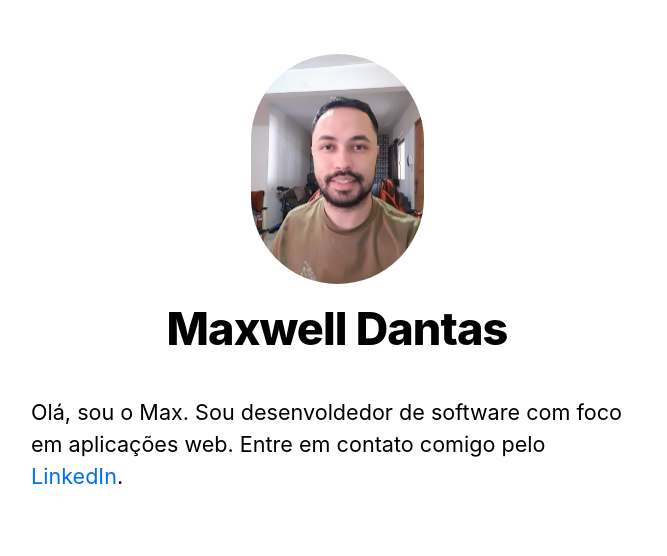
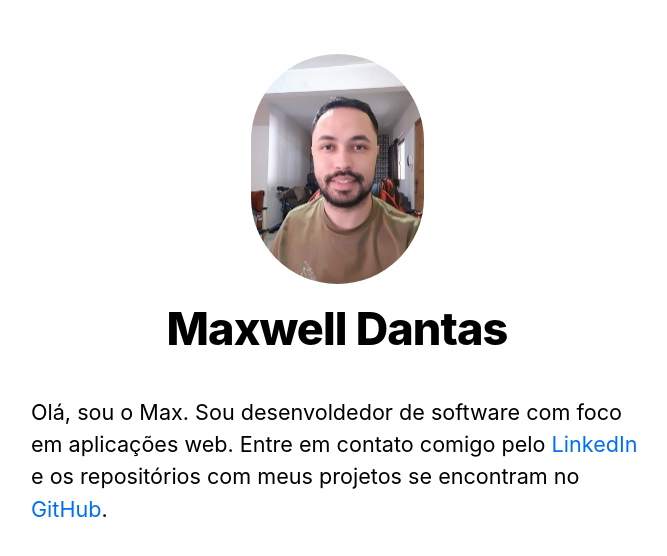
Before and after one commit to maxwelldantas/maxwelldantas.com, a Next.js app: page / in a window 1280 px wide. Shown: the top 556 px of the page, without its empty margins (303-970 px from the left). Built offline with nearby package versions, Linux system fonts and the light colour scheme.

Commit message:
:rocket: Inserindo o link do GitHub

```diff
--- a/package.json
+++ b/package.json
@@ -1,6 +1,6 @@
 {
   "name": "maxwelldantas.com",
-  "version": "0.1.0",
+  "version": "1.1.0",
   "private": true,
   "scripts": {
     "dev": "next dev",
--- a/pages/index.js
+++ b/pages/index.js
@@ -9,8 +9,9 @@ export default function Home() {
         <title>{siteTitle}</title>
       </Head>
       <section className={utilStyles.headingMd}>
-        <p>Olá, sou o Max. Sou desenvoldedor de software com foco em aplicações web. Entre em contato comigo pelo
-          <a href="https://www.linkedin.com/in/maxwelldantas" target="_blank"> LinkedIn</a>.
+        <p>
+          Olá, sou o Max. Sou desenvoldedor de software com foco em aplicações web. Entre em contato comigo pelo <a href="https://www.linkedin.com/in/maxwelldantas"
+            target="_blank">LinkedIn</a> e os repositórios com meus projetos se encontram no <a href="https://github.com/maxwelldantas" target="_blank">GitHub</a>.
         </p>
       </section>
     </Layout>
```
Also changed, not shown: 1 other file (tests, documents, lock files or other folders).
